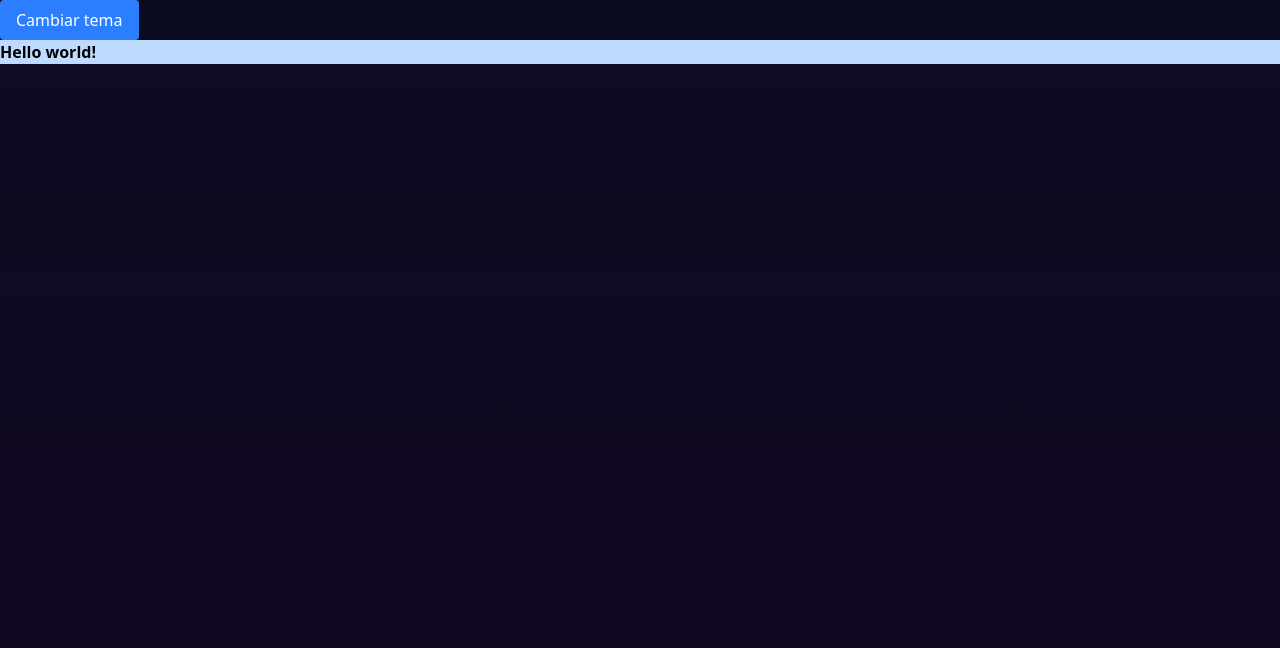
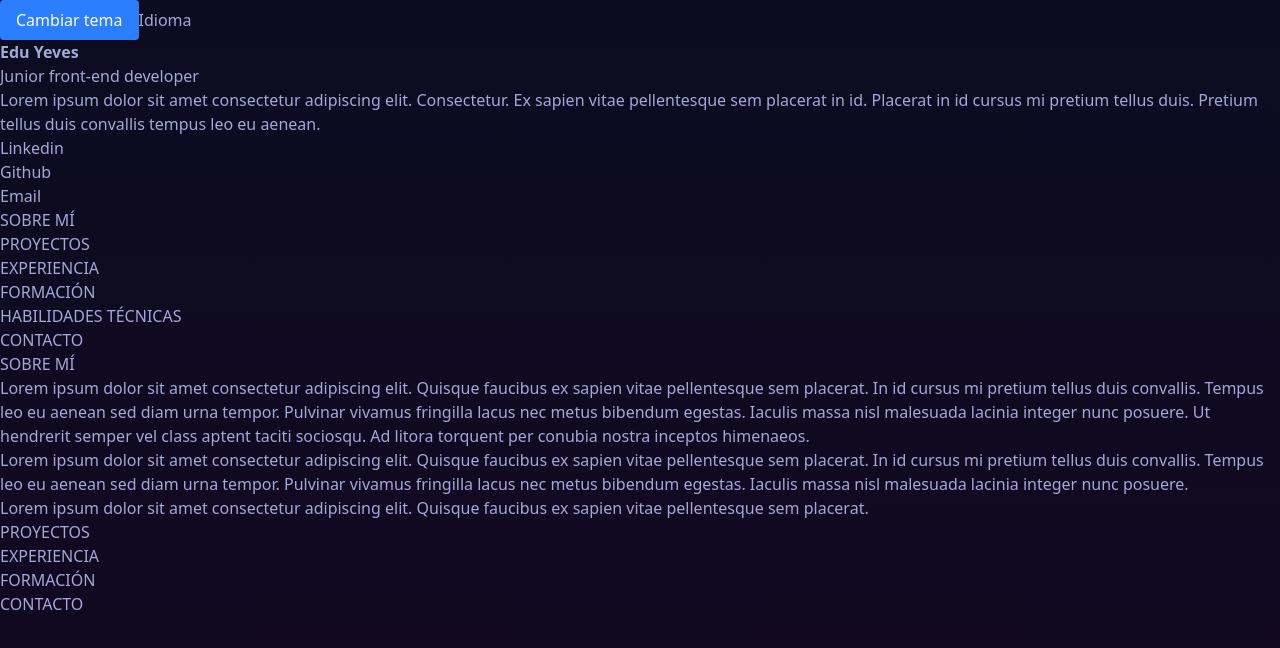
Before and after one commit to Yevestevez/eduyeves-dev, a React (Vite) app: page / in a window 1280 px wide. Shown: the top 648 px of the page. Built offline with nearby package versions, Linux system fonts and the light colour scheme.

Commit message:
Add App html structure

```diff
--- a/src/App.jsx
+++ b/src/App.jsx
@@ -12,16 +12,86 @@ function App() {
     if (savedTheme === 'dark') document.documentElement.classList.add('dark');
 
     return (
-        <div className="bg-linear-to-b from-[#0C0C21] to-[#130821] h-screen">
+        <div className="bg-linear-to-b from-[#0C0C21] to-[#130821] h-screen text-[#A4A7D8]">
+            <aside>
                 <button
                     onClick={toggleDarkMode}
                     className="px-4 py-2 bg-blue-500 text-white rounded"
                 >
                     Cambiar tema
                 </button>
-            <h1 className="text-black bg-blue-200  dark:text-white dark:bg-blue-950 font-bold">
-                Hello world!
-            </h1>
+                <button disabled>Idioma</button>
+            </aside>
+            <header>
+                <hgroup>
+                    <h1 className="text-[#A4A7D8] font-bold">Edu Yeves</h1>
+                    <p>Junior front-end developer</p>
+                </hgroup>
+                <p>
+                    Lorem ipsum dolor sit amet consectetur adipiscing elit.
+                    Consectetur. Ex sapien vitae pellentesque sem placerat in
+                    id. Placerat in id cursus mi pretium tellus duis. Pretium
+                    tellus duis convallis tempus leo eu aenean.
+                </p>
+                <ul>
+                    <li>Linkedin</li>
+                    <li>Github</li>
+                    <li>Email</li>
+                </ul>
+                <nav>
+                    <ul>
+                        <li>SOBRE MÍ</li>
+                        <li>PROYECTOS</li>
+                        <li>EXPERIENCIA</li>
+                        <li>FORMACIÓN</li>
+                        <li>HABILIDADES TÉCNICAS</li>
+                        <li>CONTACTO</li>
+                    </ul>
+                </nav>
+            </header>
+            <main>
+                <section>
+                    <h2>SOBRE MÍ</h2>
+                    <p>
+                        Lorem ipsum dolor sit amet consectetur adipiscing elit.
+                        Quisque faucibus ex sapien vitae pellentesque sem
+                        placerat. In id cursus mi pretium tellus duis convallis.
+                        Tempus leo eu aenean sed diam urna tempor. Pulvinar
+                        vivamus fringilla lacus nec metus bibendum egestas.
+                        Iaculis massa nisl malesuada lacinia integer nunc
+                        posuere. Ut hendrerit semper vel class aptent taciti
+                        sociosqu. Ad litora torquent per conubia nostra inceptos
+                        himenaeos.
+                    </p>
+                    <p>
+                        Lorem ipsum dolor sit amet consectetur adipiscing elit.
+                        Quisque faucibus ex sapien vitae pellentesque sem
+                        placerat. In id cursus mi pretium tellus duis convallis.
+                        Tempus leo eu aenean sed diam urna tempor. Pulvinar
+                        vivamus fringilla lacus nec metus bibendum egestas.
+                        Iaculis massa nisl malesuada lacinia integer nunc
+                        posuere.
+                    </p>
+                    <p>
+                        Lorem ipsum dolor sit amet consectetur adipiscing elit.
+                        Quisque faucibus ex sapien vitae pellentesque sem
+                        placerat.
+                    </p>
+                </section>
+                <section>
+                    <h2>PROYECTOS</h2>
+                </section>
+                <section>
+                    <h2>EXPERIENCIA</h2>
+                </section>
+                <section>
+                    <h2>FORMACIÓN</h2>
+                </section>
+                <section>
+                    <h2>CONTACTO</h2>
+                </section>
+            </main>
+            <footer></footer>
         </div>
     );
 }
```
Lines whose indentation alone changed are shown as unchanged.
